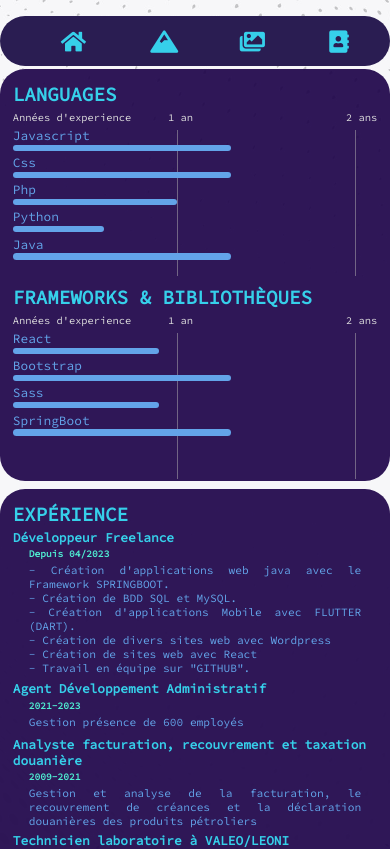
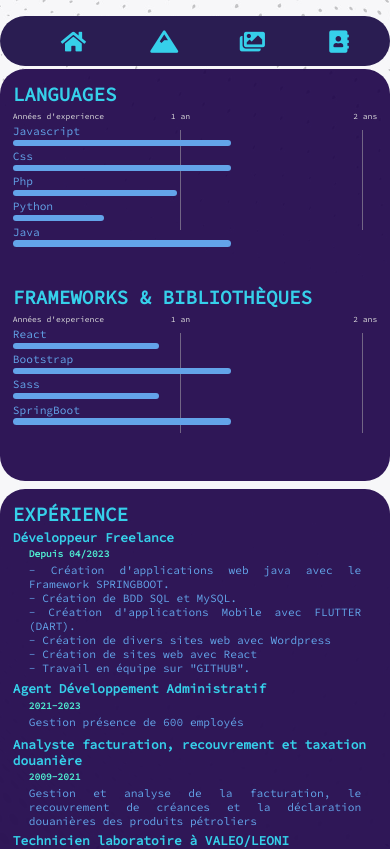
Before and after one commit to halima-sys/react-cv, a React (Create React App) app: page /competences in a window 390 px wide. Shown: the top 849 px of the page. Built offline with nearby package versions, Linux system fonts and the light colour scheme.

Commit message:
3rd commit

```diff
--- a/src/styles/pages/_knowledges.scss
+++ b/src/styles/pages/_knowledges.scss
@@ -43,7 +43,7 @@
                 margin-bottom: .3rem;
             }
             .years {
-                font-size: .65rem;
+                font-size: .6rem;
                 display: flex;
                 justify-content: space-between;
                 color: $white;
@@ -224,8 +224,19 @@
             }
         }
         .languagesFrameworks {
-            font-size: .8rem !important;
+            font-size: .7rem !important;
+            .years {
+                font-size: .5rem !important;
+                span {
+                &:nth-child(2)::before,
+                &:nth-child(3)::before{
+                    height: 100px !important;
+                }}
+
+            }
+
         }
+
 
     }
     @media screen and (max-width:500px) {
```
